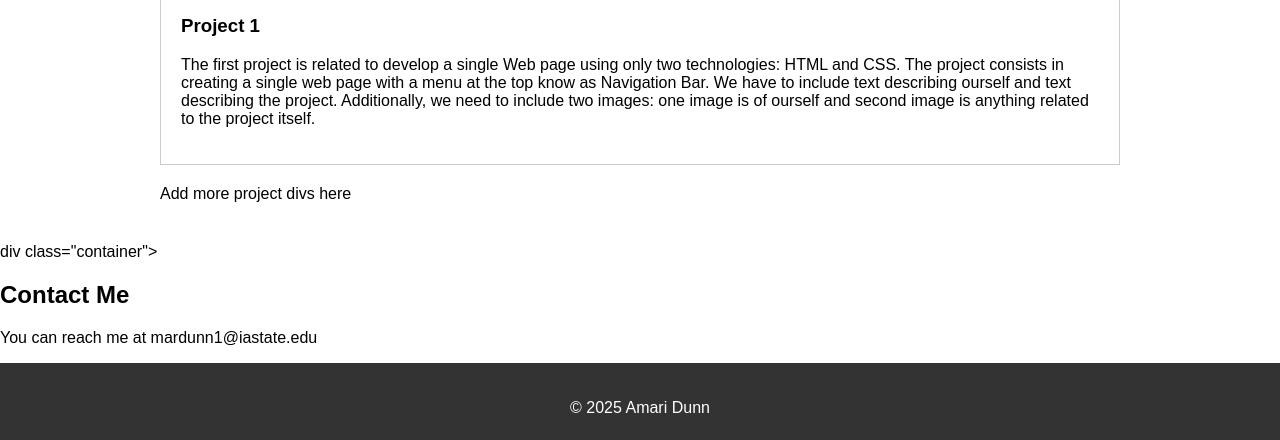
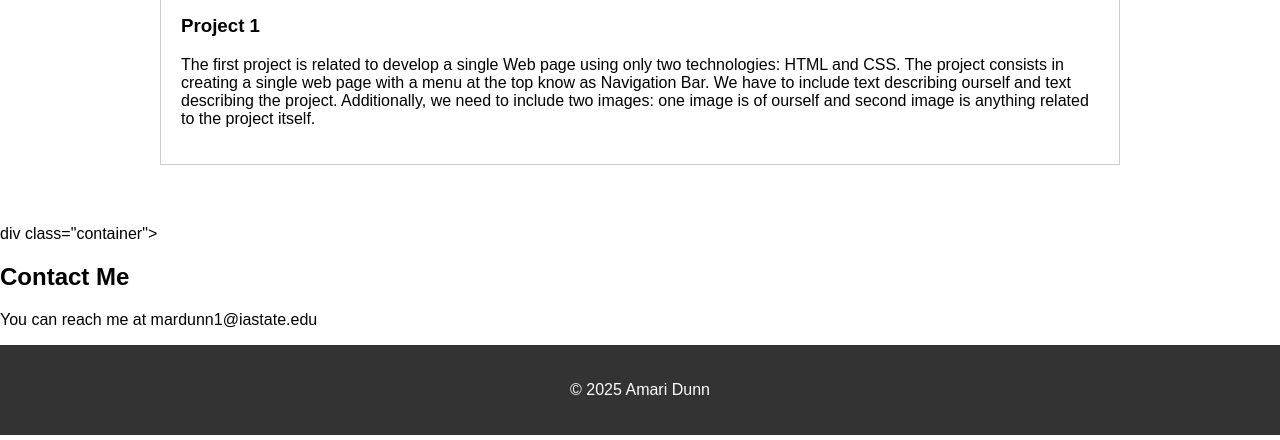
Before and after one commit to AmariDunn/personal, a plain HTML site: page index.html in a window 1280 px wide. Shown: the part 858-1298 px from the top of the page. Drawn offline with Linux system fonts and the light colour scheme.

Commit message:
Update index.html

```diff
--- a/index.html
+++ b/index.html
@@ -55,7 +55,6 @@
                     two images: one image is of ourself and second image is anything
                     related to the project itself.</p>
             </div>
-            Add more project divs here
         </div>
     </section>
     <section id="contact">
```
